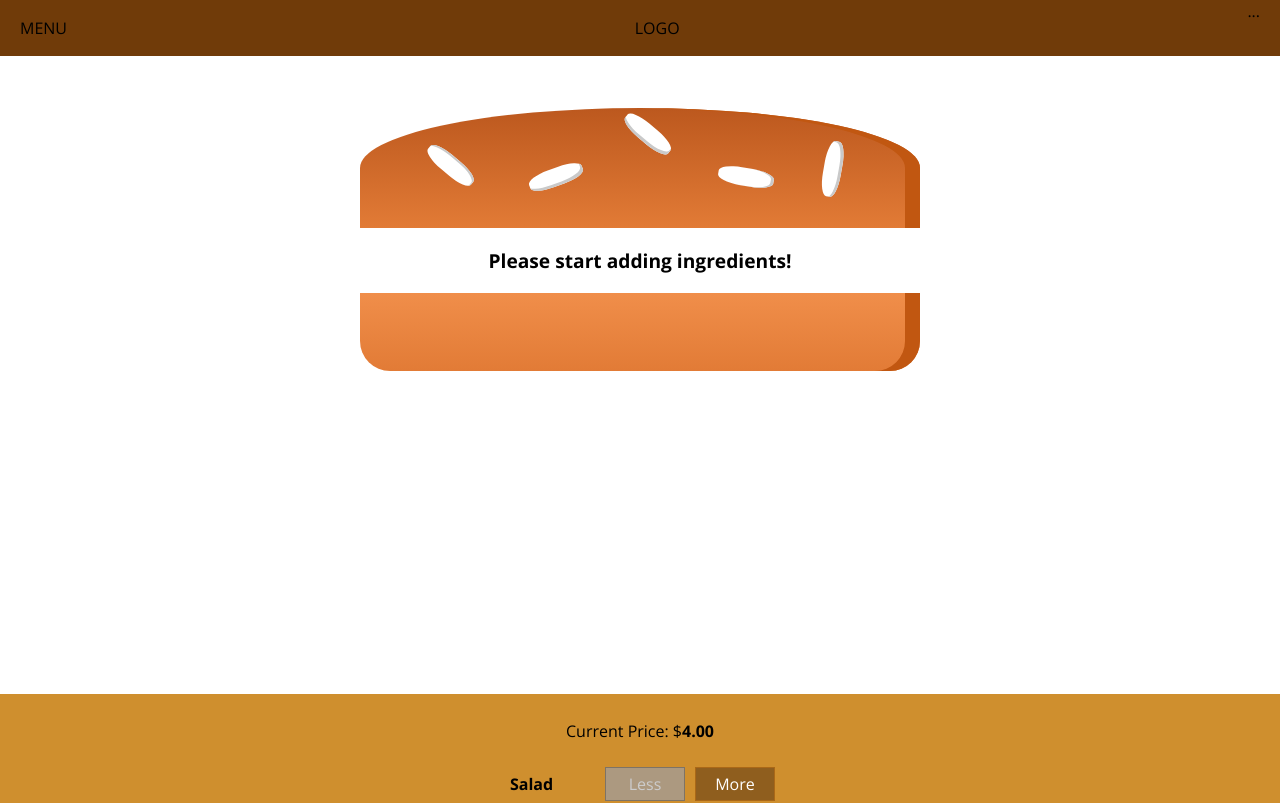
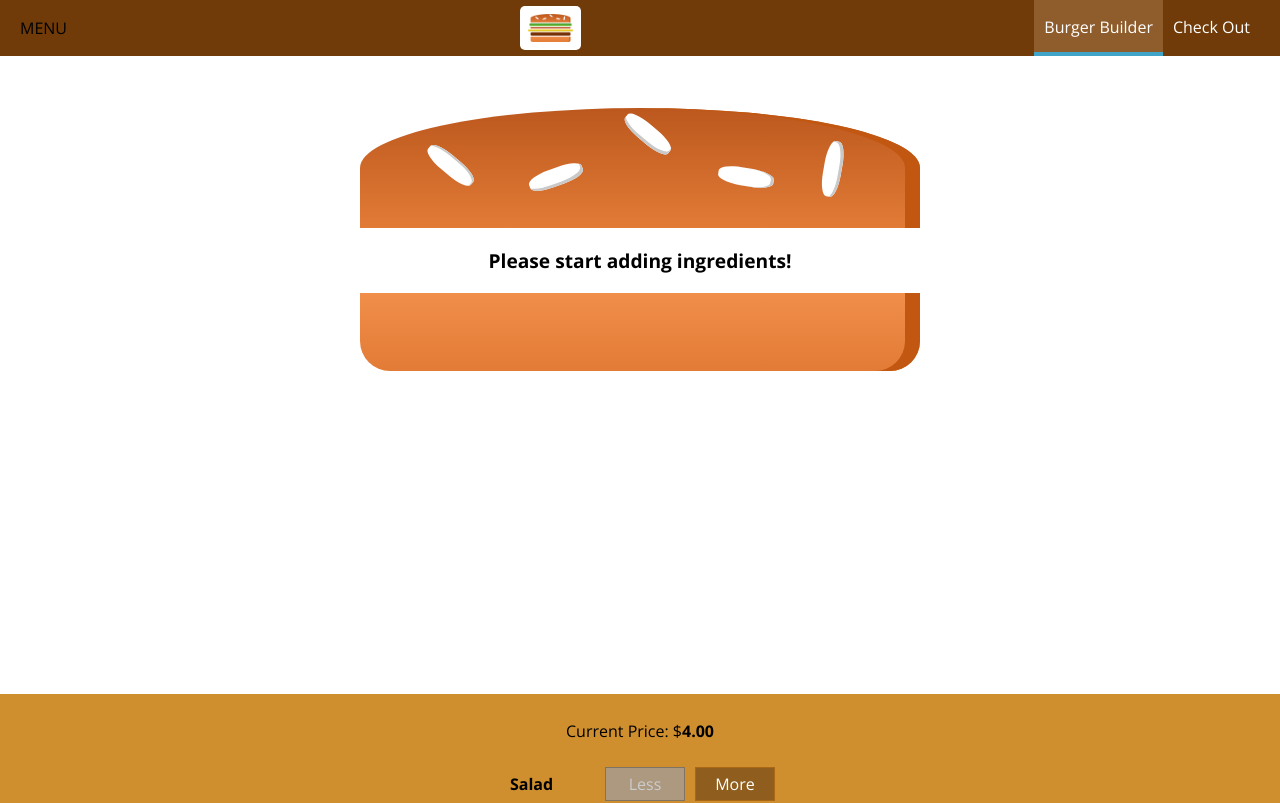
Before and after one commit to stancil-marcus7/Burger-Project, a React (Create React App) app: page / in a window 1280 px wide. Shown: the top 803 px of the page. Built offline with nearby package versions, Linux system fonts and the light colour scheme.

Commit message:
Add Logo and Navigation Items to Toolbard

```diff
--- /dev/null
+++ b/src/components/Logo/Logo.js
@@ -0,0 +1,11 @@
+import React from 'react'
+import burgerLogo from '../../assets/images/burger-logo.png'
+import classes from './Logo.module.css'
+
+const logo = (props) => (
+    <div className={classes.Logo}>
+        <img src={burgerLogo} alt="My Burger"></img>
+    </div>
+);
+
+export default logo;
--- /dev/null
+++ b/src/components/Logo/Logo.module.css
@@ -0,0 +1,11 @@
+.Logo{
+    background-color: white;
+    padding: 8px;
+    height: 80%;
+    box-sizing: border-box;
+    border-radius: 5px;
+}
+
+.Logo img {
+    height: 100%;
+}
--- /dev/null
+++ b/src/components/Navigation/NavigationItems/NativationItems.js
@@ -0,0 +1,13 @@
+import React from 'react';
+import NavigationItem from './NavigationItem/NavigationItem'
+import classes from './NavigationItems.module.css';
+
+const navigationItems = () => (
+    <ul className={classes.NavigationItems}>
+        {/* If navigation item is active it will be assigned the .NavigationItem active class */}
+        <NavigationItem link="/" active>Burger Builder</NavigationItem>
+        <NavigationItem link="/">Check Out</NavigationItem>
+    </ul>
+);
+
+export default navigationItems;
--- /dev/null
+++ b/src/components/Navigation/NavigationItems/NavigationItem/NavigationItem.js
@@ -0,0 +1,12 @@
+import React from 'react';
+import classes from './NavigationItem.module.css'
+
+const navigationItem = (props) => (
+   <li className={classes.NavigationItem} >
+        <a  className={props.active ? classes.active : null}
+            href={props.link}>{props.children}
+        </a>
+    </li>
+);
+
+export default navigationItem;
--- /dev/null
+++ b/src/components/Navigation/NavigationItems/NavigationItem/NavigationItem.module.css
@@ -0,0 +1,25 @@
+.NavigationItem {
+    margin: 0;
+    box-sizing: border-box;
+    display: flex;
+    height: 100%;
+    align-items: center;
+}
+
+.NavigationItem a {
+    color: white;
+    text-decoration: none;
+    height: 100%;
+    padding: 16px 10px;
+    border-bottom: 4px solid transparent;
+    box-sizing: border-box;
+    display: block;
+}
+
+.NavigationItem a:hover,
+.NavigationItem a:active,
+.NavigationItem a.active {
+    background-color: #8f5c2c;
+    border-bottom: 4px solid #40A4C8;
+    color: white;
+}
--- /dev/null
+++ b/src/components/Navigation/NavigationItems/NavigationItems.module.css
@@ -0,0 +1,8 @@
+.NavigationItems{
+    margin: 0;
+    padding: 0;
+    list-style: none;
+    display: flex;
+    align-items: center;
+    height: 100%;
+}
--- a/src/components/Toolbar/Toolbar.js
+++ b/src/components/Toolbar/Toolbar.js
@@ -1,12 +1,14 @@
 import React from 'react';
 import classes from "./Toolbar.module.css"
+import Logo from '../Logo/Logo'
+import NavigationItems from '../Navigation/NavigationItems/NativationItems'
 
 const toolbar = (props) => (
     <header className={classes.Toolbar}>
         <div>MENU</div>
-        <div>LOGO</div>
+        <Logo/>
         <nav>
-            ...
+            <NavigationItems/>
         </nav>
     </header>
 );
```
Also changed, not shown: src/assets/images/burger-logo.png (added), src/components/Navigation/SideDrawer/SideDrawer.js (added).
